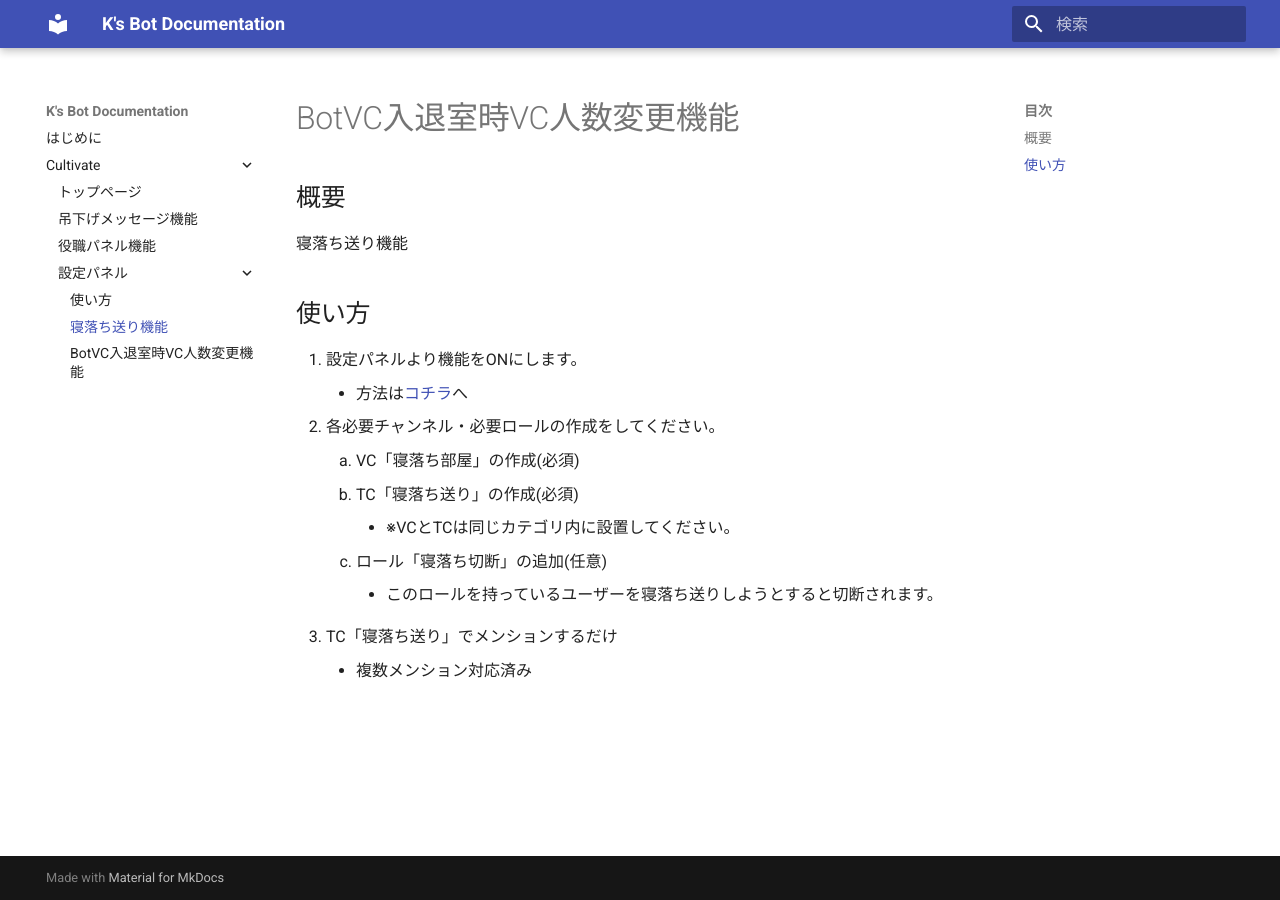
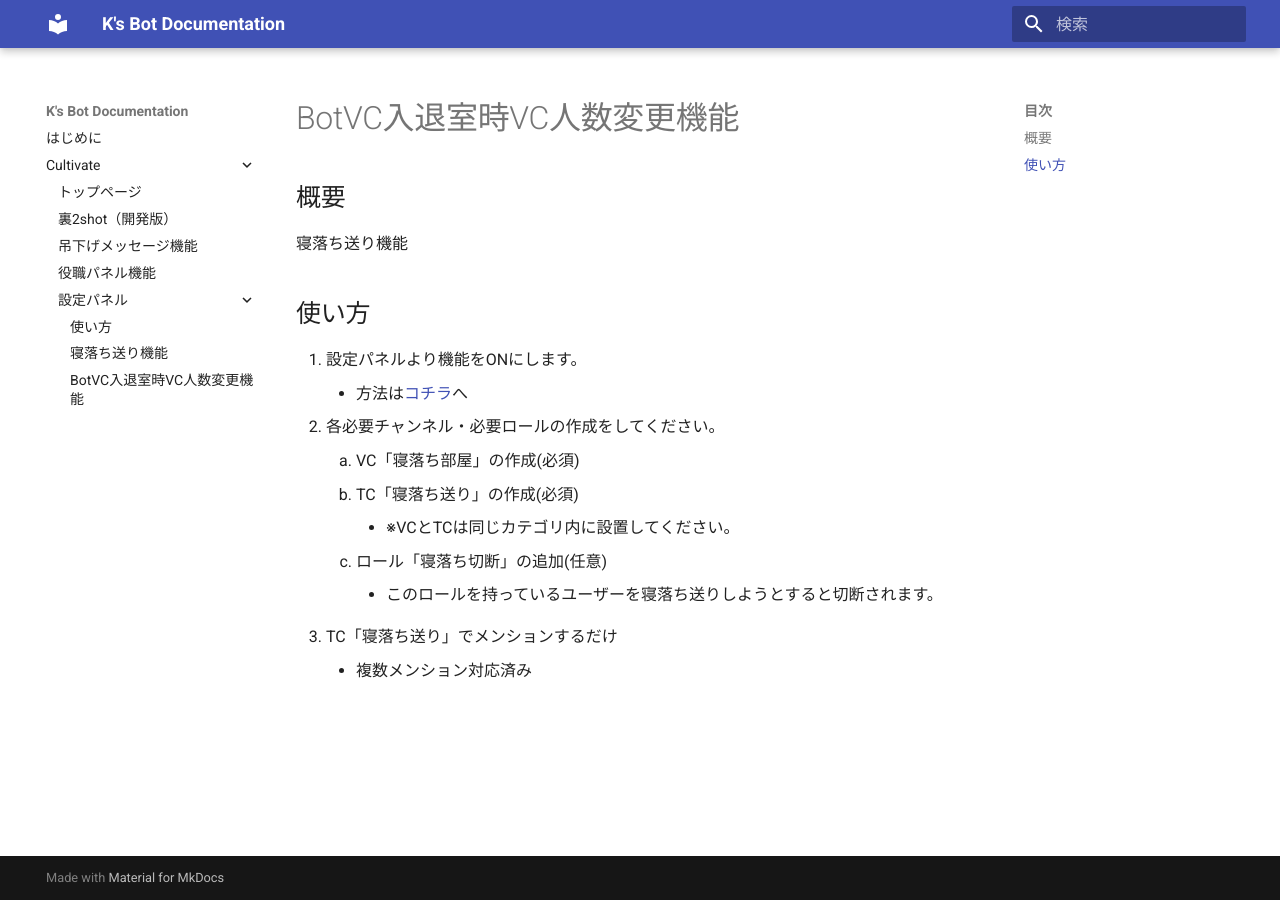
Before and after one commit to hashimotok-ecsv/hashimotok.docs, an MkDocs documentation site: the page built from build_docs/cultivate/system/sleep.md, in a window 1280 px wide. Built offline with MkDocs 1.6.1 and Material for MkDocs 9.7.7, drawn with Linux system fonts in a browser that asks for light colours.

Commit message:
add menu and edit menu

```diff
--- a/mkdocs.yml
+++ b/mkdocs.yml
@@ -17,12 +17,13 @@
   - はじめに: index.md
   - Cultivate:
       - トップページ: cultivate/index.md # 親項目の直下に子リストを定義
+      - 裏2shot（開発版）: cultivate/system/back_2shot.md
       - 吊下げメッセージ機能: cultivate/system/sticky.md
       - 役職パネル機能: cultivate/system/role_panel.md
       - 設定パネル:
         - 使い方: cultivate/system/setting_panel.md
-        - 寝落ち送り機能: cultivate/system/sleep.md
-        - BotVC入退室時VC人数変更機能: cultivate/system/bot_vc_limit.md
+        - 寝落ち送り機能: cultivate/system/settings/sleep.md
+        - BotVC入退室時VC人数変更機能: cultivate/system/settings/bot_vc_limit.md
   # 他のリポジトリが増えたら追記
 
 plugins:
```
